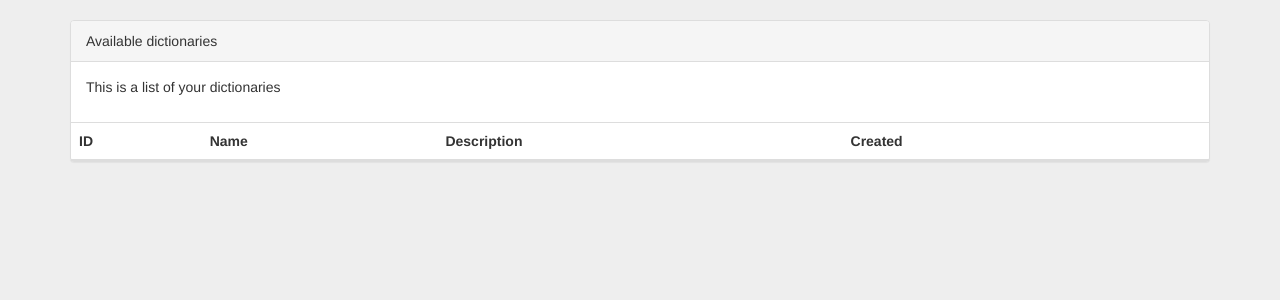
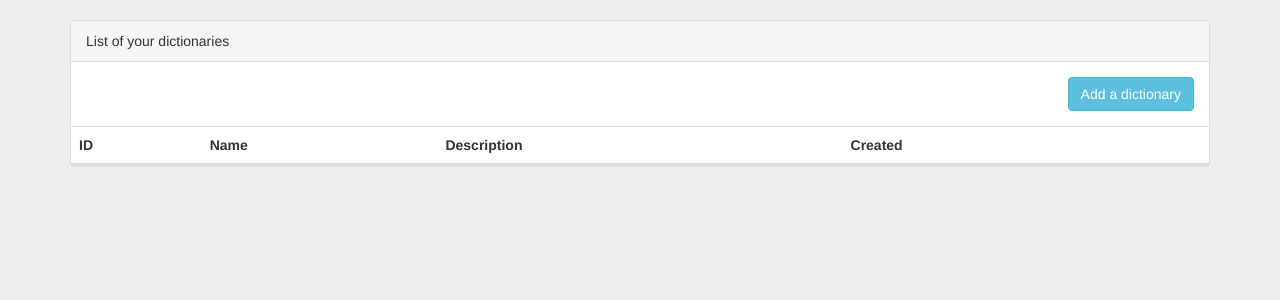
Before and after one commit to ghmjava/Flashcards, a Django app: page /flashcards/settings in a window 1280 px wide. Shown: the part 61-361 px from the top of the page. Run offline with Django 3.2, Linux system fonts and the light colour scheme; a user stored in the database is signed in; tables that the repository leaves empty hold one stand-in row (values such as "Sample post"); data that the repository does not hold is empty; parts of the project's set-up code (start-up, migrations or seed data) failed here and were passed over; some libraries are stand-ins or nearby versions.

Commit message:
add dictionary modal

```diff
--- a/flashcards/admin.py
+++ b/flashcards/admin.py
@@ -1,7 +1,7 @@
 from django.contrib import admin
-from .models import Dictionary, Dictionary_Flashcard, Flashcard, Language
+from .models import Dictionary, Flashcards_Dictionary, Flashcard, Language
 
 admin.site.register(Dictionary)
-admin.site.register(Dictionary_Flashcard)
+admin.site.register(Flashcards_Dictionary)
 admin.site.register(Flashcard)
 admin.site.register(Language)
--- a/flashcards/models.py
+++ b/flashcards/models.py
@@ -17,7 +17,7 @@ class Flashcard(models.Model):
     translation_language = models.ForeignKey(Language, related_name='translation_language')
     owner = models.ForeignKey(User)
     created = models.DateTimeField(default=timezone.now)
-    dictionaries=models.ManyToManyField('Dictionary', through='Dictionary_Flashcard')
+    dictionaries=models.ManyToManyField('Dictionary', through='Flashcards_Dictionary')
 
     def __str__(self):
         return self.word
@@ -27,7 +27,7 @@ class Dictionary(models.Model):
     description = models.CharField(max_length=200)
     owner  = models.ForeignKey(User, related_name='dictionaries')
     created = models.DateTimeField(default=timezone.now)
-    flashcards=models.ManyToManyField('Flashcard', through='Dictionary_Flashcard')
+    flashcards=models.ManyToManyField('Flashcard', through='Flashcards_Dictionary')
 
     def __str__(self):
         return self.name
@@ -35,9 +35,9 @@ class Dictionary(models.Model):
     class Meta:
         verbose_name_plural = 'Dictionaries'
 
-class Dictionary_Flashcard(models.Model):
+class Flashcards_Dictionary(models.Model):
+    flashcard = models.ForeignKey('Flashcard')
     dictionary = models.ForeignKey('Dictionary')
-    flashcard = models.ForeignKey('Flashcard')
     hits = models.IntegerField(default=0)
     successes = models.IntegerField(default=0)
     last_hit = models.DateTimeField(null=True)
--- a/flashcards/serializers.py
+++ b/flashcards/serializers.py
@@ -1,6 +1,6 @@
 from rest_framework import serializers
 from .models import Flashcard, Dictionary
-from flashcards.models import Language, Dictionary_Flashcard
+from flashcards.models import Language, Flashcards_Dictionary
 from django.contrib.auth.models import User
 
 class FlashcardSerializer(serializers.HyperlinkedModelSerializer):
@@ -57,9 +57,9 @@ class WriteDictionarySerializer(serializers.ModelSerializer):
         db_dict.save()
 
         flashcard_data = validated_data.pop('flashcards')
-        Dictionary_Flashcard.objects.filter(dictionary__id=db_dict.id).delete()
+        Flashcards_Dictionary.objects.filter(dictionary__id=db_dict.id).delete()
         for flashcard in flashcard_data:
-            df = Dictionary_Flashcard()
+            df = Flashcards_Dictionary()
             df.dictionary = db_dict
             db_flashcard = Flashcard.objects.filter(id=flashcard.id).first()
             df.flashcard = db_flashcard
--- a/templates/settings.html
+++ b/templates/settings.html
@@ -16,11 +16,49 @@
     </div>
 </div>
 
+<div class="modal fade" id="edit-dictionary" tabindex="-1" role="dialog" aria-labelledby="editDictionaryLabel" aria-hidden="true">
+	<form>
+    <div class="modal-dialog">
+        <div class="modal-content">
+            <div class="modal-header">
+            Edit a dictionary details
+            </div>
+            <div class="modal-body">
+
+	<label for="name" >Name</label>
+        <input type="text" id="name" name="name" class="form-control" maxlength="30" placeholder="Name" required autofocus>
+	<label for="description" >Description</label>
+        <input type="text" id="description" name="description" class="form-control" maxlength="200" placeholder="Description" required>
+	<label for="base-language" >Base language</label>
+	<input id="base-language" name="base-language" placeholder="Base language" list="base-language-list" class="form-control"/>
+        <datalist id="base-language-list" style="form-control" title="Base language">
+        <option value="en">English</option>
+        <option value="pl">Polish</option>
+        </datalist>
+	<label for="target-language" style="col-md-">Target language</label>
+	<input id="target-language" name="target-language" placeholder="Target language" list="target-language-list" class="form-control"/>
+        <datalist id="target-language-list" style="form-control" title="Target language">
+        <option value="en">English</option>
+        <option value="pl">Polish</option>
+        </datalist>
+
+
+            </div>
+            <div class="modal-footer">
+                <button type="button" class="btn btn-default" data-dismiss="modal">Cancel</button>
+                <button type="submit" class="btn btn-ok btn-ok">Confirm</button>
+            </div>
+        </div>
+    </div>
+	</form>
+</div>
+
 <div id="dict-panel" class="panel panel-default">
 	<!-- Default panel contents -->
-	<div class="panel-heading">Available dictionaries</div>
+	<div class="panel-heading">List of your dictionaries</div>
 	<div class="panel-body">
-		<p>This is a list of your dictionaries</p>
+        <div id="edit-dictionary-button" class="btn pull-right btn-info btn-ok">Add a dictionary</div>
+
 	</div>
 
 	<!-- Table -->
@@ -190,5 +228,9 @@
         showConfirmationModal();
 	});
 
+	$(document).on('click', '#edit-dictionary-button', function(e) {
+		$('#edit-dictionary').modal('show');
+	});
+
 	</script>
 {% endblock %}
```
Also changed, not shown: templates/registration/login.html (+7 -2 lines), templates/template.html (deleted, +0 -65 lines), templates/utilisations/group.html (deleted, +0 -17 lines), templates/utilisations/groups.html (deleted, +0 -9 lines), flashcards/migrations/0001_initial.py (added), flashcards/migrations/__init__.py (added).
